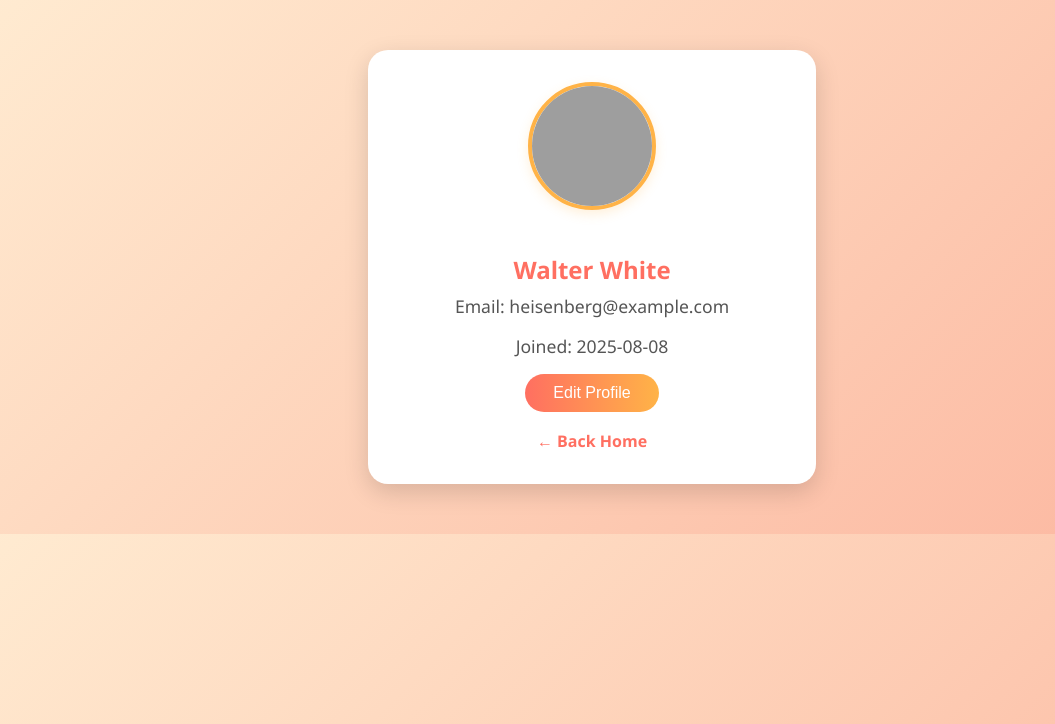
After one commit to PrajwalMalokar/devops-git-task, a Flask app: page /profile in a window 1280 px wide. The commit adds this page. Shown: the top 724 px of the page, without its empty margins (48-1103 px from the left). Run offline with Flask 3, Linux system fonts and the light colour scheme; grey boxes are pictures that could not be loaded.

Commit message:
Added Profile page

```diff
--- a/app.py
+++ b/app.py
@@ -10,5 +10,15 @@ def login():
 def home():
     return render_template('index.html')
 
+
+@app.route('/profile')
+def profile():
+    user = {
+        'name': 'Walter White',
+        'email': 'heisenberg@example.com',
+        'joined_date': '2025-08-08'
+    }
+    return render_template('profile.html', user=user)
+
 if __name__=='__main__':
     app.run(debug=True, host='0.0.0.0', port=5000)
--- a/templates/index.html
+++ b/templates/index.html
@@ -54,7 +54,7 @@
     <div class="container">
         <h1>Welcome to My Flask Home Page!</h1>
         <p>This is the main page of my Flask application.</p>
-        <a href="#" class="btn">Learn More</a>
+    <a href="{{ url_for('profile') }}" class="btn">View Profile</a>
     </div>
 </body>
 </html>
--- /dev/null
+++ b/templates/profile.html
@@ -0,0 +1,68 @@
+<!DOCTYPE html>
+<html lang="en">
+<head>
+    <meta charset="UTF-8">
+    <title>User Profile</title>
+    <meta name="viewport" content="width=device-width, initial-scale=1.0">
+    <style>
+        body {
+            background: linear-gradient(135deg, #ffecd2 0%, #fcb69f 100%);
+            font-family: 'Segoe UI', Arial, sans-serif;
+            margin: 0;
+            padding: 0;
+        }
+        .profile-container {
+            max-width: 400px;
+            margin: 50px auto;
+            background: #fff;
+            border-radius: 20px;
+            box-shadow: 0 8px 24px rgba(0,0,0,0.15);
+            padding: 32px 24px;
+            text-align: center;
+        }
+        .avatar {
+            width: 120px;
+            height: 120px;
+            border-radius: 50%;
+            border: 4px solid #ffb347;
+            box-shadow: 0 4px 12px rgba(255,179,71,0.2);
+            object-fit: cover;
+            margin-bottom: 18px;
+        }
+        h2 {
+            color: #ff6f61;
+            margin-bottom: 8px;
+        }
+        .info {
+            color: #555;
+            font-size: 1.1em;
+            margin-bottom: 16px;
+        }
+        .btn {
+            background: linear-gradient(90deg, #ff6f61 0%, #ffb347 100%);
+            color: #fff;
+            border: none;
+            border-radius: 25px;
+            padding: 10px 28px;
+            font-size: 1em;
+            cursor: pointer;
+            transition: background 0.3s;
+        }
+        .btn:hover {
+            background: linear-gradient(90deg, #ffb347 0%, #ff6f61 100%);
+        }
+    </style>
+</head>
+<body>
+    <div class="profile-container">
+        <img src="https://upload.wikimedia.org/wikipedia/en/thumb/0/03/Walter_White_S5B.png/250px-Walter_White_S5B.png" alt="Avatar" class="avatar">
+        <h2>{{ user.name }}</h2>
+        <div class="info">Email: {{ user.email }}</div>
+        <div class="info">Joined: {{ user.joined_date }}</div>
+        <button class="btn">Edit Profile</button>
+        <div style="margin-top:18px;">
+            <a href="{{ url_for('home') }}" style="text-decoration:none; font-weight:bold; color:#ff6f61;">&larr; Back Home</a>
+        </div>
+    </div>
+</body>
+</html>
```
